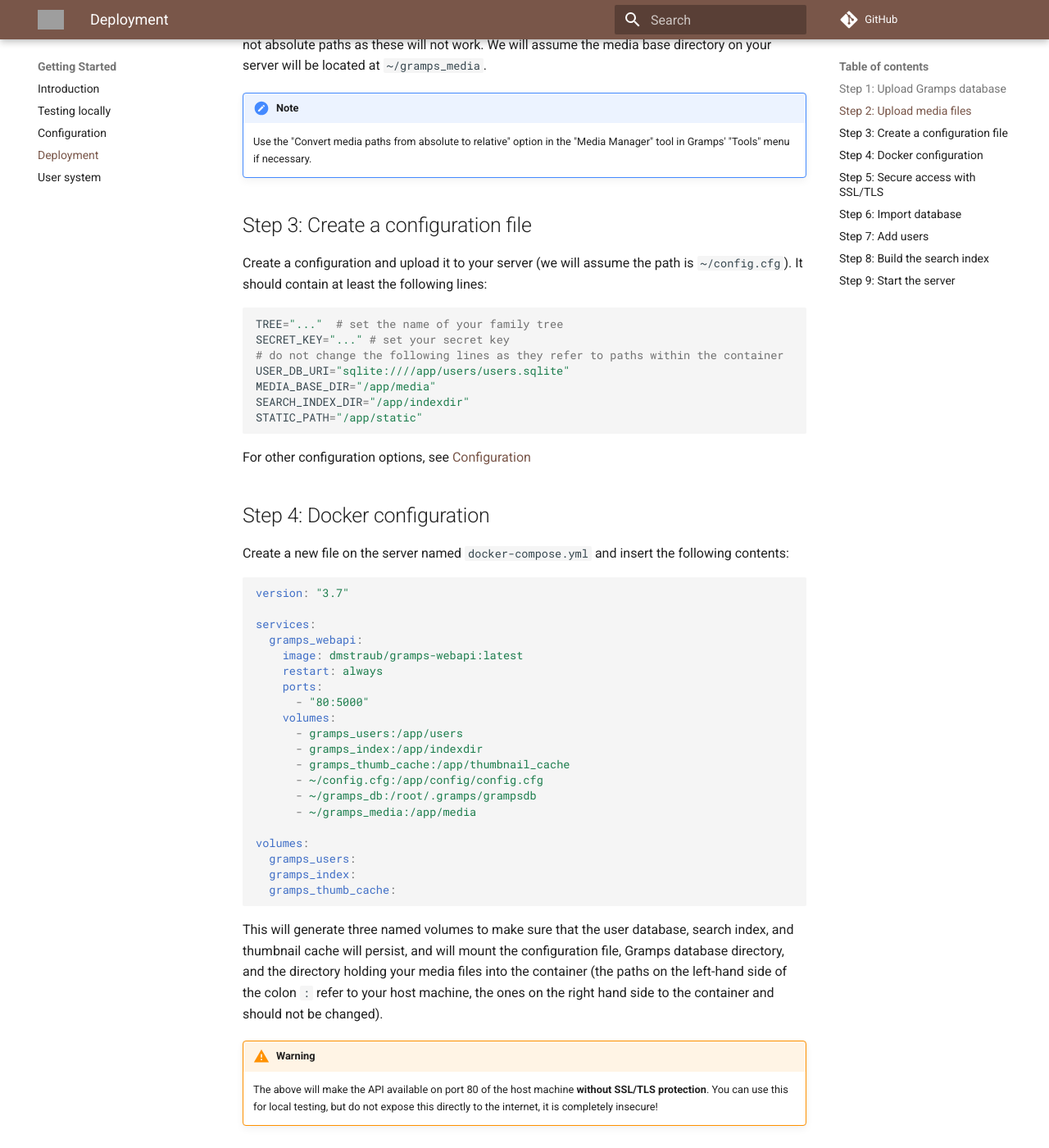
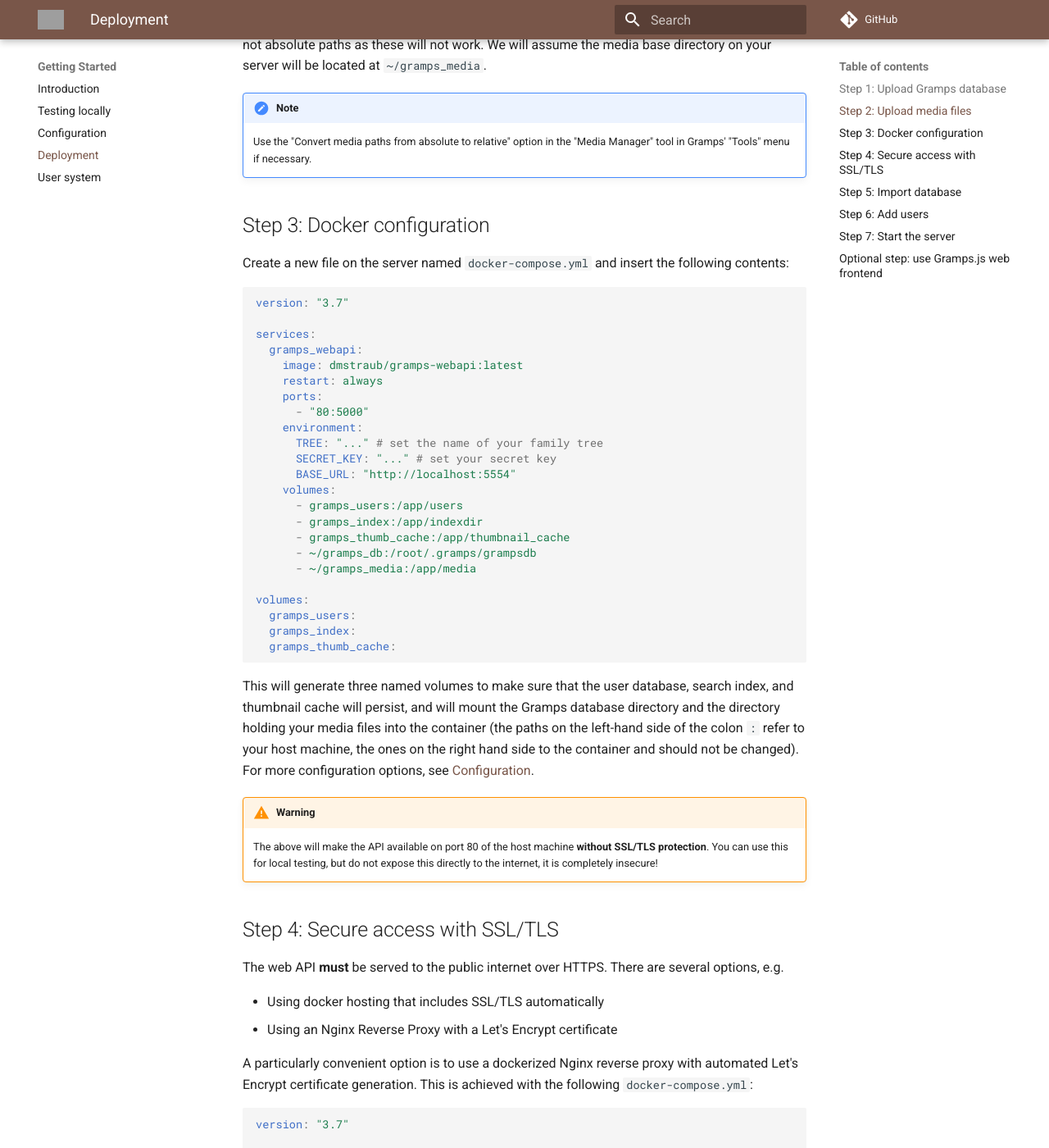
Before and after one commit to gramps-project/gramps-web-api, an MkDocs documentation site: the page built from docs/Deployment.md, in a window 1280 px wide and 1400 px high, scrolled down 877 px. Shown: the whole window at 82% size. Built offline with MkDocs 1.6.1 and Material for MkDocs 9.7.7, drawn with Linux system fonts in a browser that asks for light colours; comment, search, counter and statistics services are not loaded; some of the changed text lies outside the part shown; grey boxes are pictures that could not be loaded.

Commit message:
Update deployment docs

````diff
--- a/docs/Deployment.md
+++ b/docs/Deployment.md
@@ -23,24 +23,7 @@ Upload your media files to the server. Make sure your Gramps database uses relat
     Use the "Convert media paths from absolute to relative" option in the "Media Manager" tool in Gramps' "Tools" menu if necessary.
 
 
-
-## Step 3: Create a configuration file
-
-Create a configuration and upload it to your server (we will assume the path is `~/config.cfg`). It should contain at least the following lines:
-
-```python
-TREE="..."  # set the name of your family tree
-SECRET_KEY="..." # set your secret key
-# do not change the following lines as they refer to paths within the container
-USER_DB_URI="sqlite:////app/users/users.sqlite"
-MEDIA_BASE_DIR="/app/media"
-SEARCH_INDEX_DIR="/app/indexdir"
-STATIC_PATH="/app/static"
-```
-
-For other configuration options, see [Configuration](Configuration.md)
-
-## Step 4: Docker configuration
+## Step 3: Docker configuration
 
 Create a new file on the server named `docker-compose.yml` and insert the following contents:
 
@@ -53,11 +36,14 @@ services:
     restart: always
     ports:
       - "80:5000"
+    environment:
+      TREE: "..." # set the name of your family tree
+      SECRET_KEY: "..." # set your secret key
+      BASE_URL: "http://localhost:5554"
     volumes:
       - gramps_users:/app/users
       - gramps_index:/app/indexdir
       - gramps_thumb_cache:/app/thumbnail_cache
-      - ~/config.cfg:/app/config/config.cfg
       - ~/gramps_db:/root/.gramps/grampsdb
       - ~/gramps_media:/app/media
 
@@ -67,14 +53,14 @@ volumes:
   gramps_thumb_cache:
 ```
 
-This will generate three named volumes to make sure that the user database, search index, and thumbnail cache will persist, and will mount the configuration file, Gramps database directory, and the directory holding your media files into the container (the paths on the left-hand side of the colon `:` refer to your host machine, the ones on the right hand side to the container and should not be changed).
+This will generate three named volumes to make sure that the user database, search index, and thumbnail cache will persist, and will mount the Gramps database directory and the directory holding your media files into the container (the paths on the left-hand side of the colon `:` refer to your host machine, the ones on the right hand side to the container and should not be changed). For more configuration options, see [Configuration](Configuration.md).
 
 !!! warning
     The above will make the API available on port 80 of the host machine **without SSL/TLS protection**. You can use this for local testing, but do not expose this directly to the internet, it is completely insecure!
 
 
 
-## Step 5: Secure access with SSL/TLS
+## Step 4: Secure access with SSL/TLS
 
 The web API **must** be served to the public internet over HTTPS. There are several options, e.g.
 
@@ -188,19 +174,20 @@ docker-compose run gramps_webapi \
 See [User system](Users.md) for more details and how to add additional users.
 
 
-## Step 8: Build the search index
-
-Build the initial search index by running
-
-```bash
-docker-compose run gramps_webapi \
-    python3 -m gramps_webapi search index-full
-```
-
-## Step 9: Start the server
+## Step 7: Start the server
 
 Run
 
 ```
 docker-compose up -d
 ```
+
+On first run, it will build the full-text search index of the API.
+
+## Optional step: use Gramps.js web frontend
+
+If you want to add the [Gramps.js](https://github.com/DavidMStraub/Gramps.js) web frontend to your installation, simply add
+```yaml
+      - GRAMPSJS_VERSION=v0.1.0
+```
+(or any other released version) to the `environment` block in the `gramps_webapi` service section of `docker-compose.yml`.
````
Also changed, not shown: other parts of docs/Deployment.md (+2 -2 lines).
